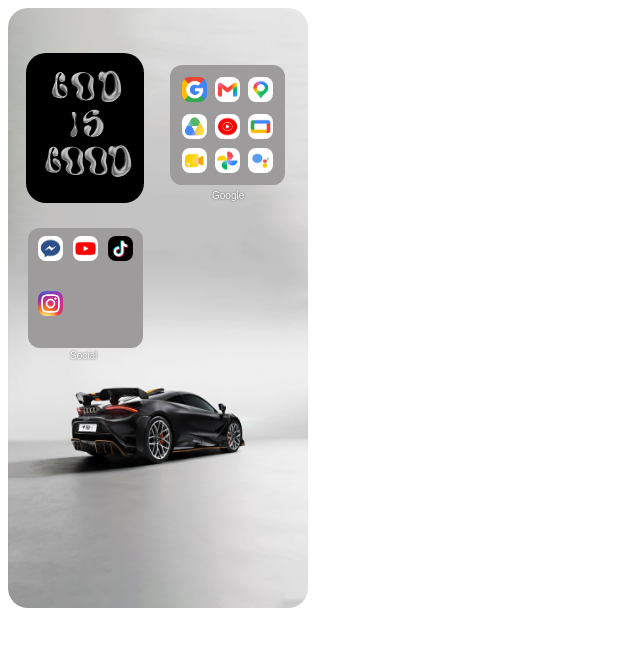
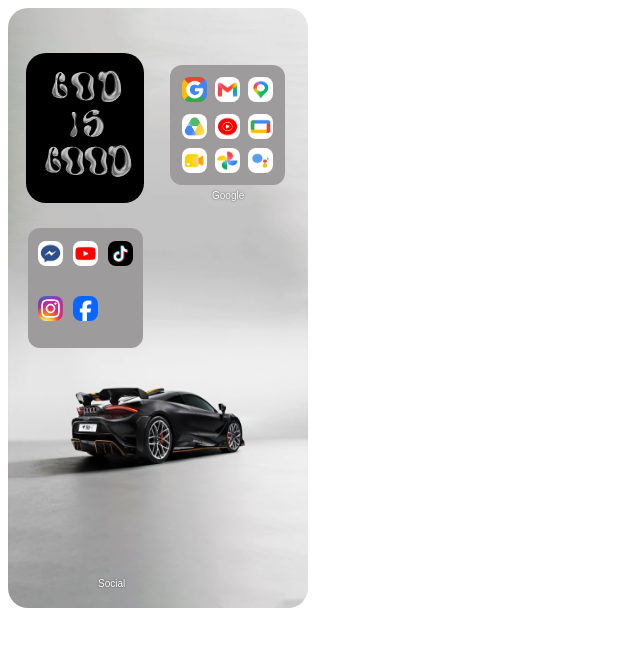
Before and after one commit to wgultiano/my-homescreen, a React (Vite) app: page / in a window 1280 px wide. Shown: the top 646 px of the page, without its empty margins (0-640 px from the left). Built offline with nearby package versions, Linux system fonts and the light colour scheme.

Commit message:
Adding Facebook Icon to Social Folder

```diff
--- a/src/components/SocialFolder.jsx
+++ b/src/components/SocialFolder.jsx
@@ -2,6 +2,7 @@ import MessengerIcon from '../icons/messenger-icon.png'
 import YouTubeIcon from '../icons/youtube-icon.png'
 import TikTokIcon from '../icons/tiktok-icon.png'
 import InstagramIcon from '../icons/instagram-icon.png'
+import FacebookIcon from '../icons/facebook-icon.png'
 
 
 
@@ -43,10 +44,19 @@ function SocialFolder() {
                 />
             </a>
 
-        </div>
+        <a href="https://www.facebook.com" target="_blank" rel="noreferrer">
+            <img
+                className="app-icon facebook-icon"
+                src={FacebookIcon}
+                alt="Facebook"
+            />
+        </a>
 
         <p className="social-folder-label">Social</p>
+
+        </div>
         </>
+
     )
 }
 
--- a/src/tracks/Homescreen.css
+++ b/src/tracks/Homescreen.css
@@ -77,7 +77,7 @@
 }
 
 .social-folder a {
-    top: -2px;
+    top: 3px;
     position: relative;
     display: flex;
     width: fit-content;
```
Also changed, not shown: src/icons/facebook-icon.png (added).
